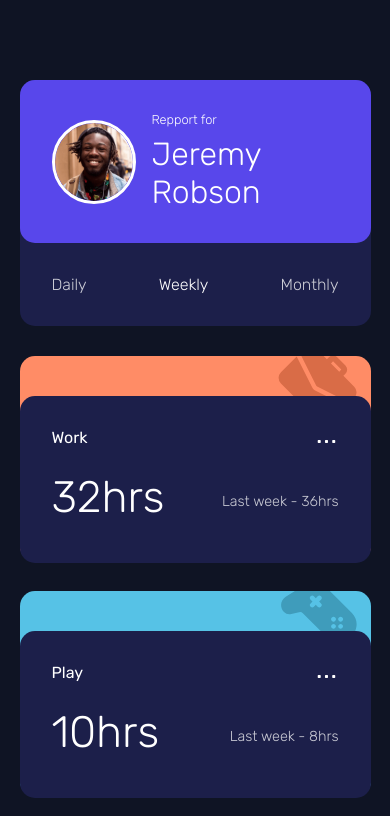
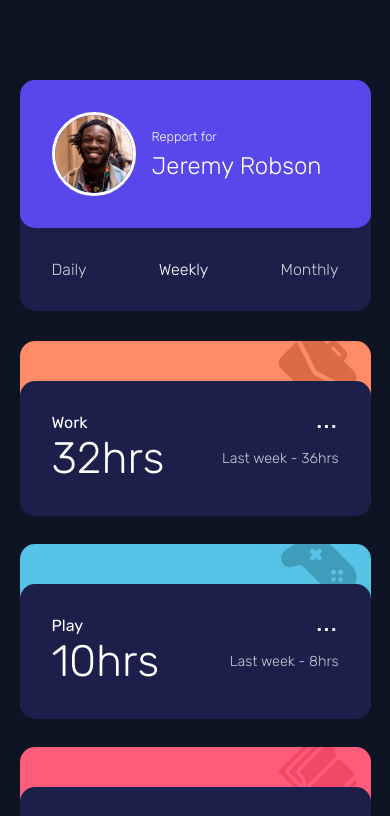
Before and after one commit to mohammedbahnini/time-tracker, a plain HTML site: page index.html in a window 390 px wide. Shown: the top 816 px of the page. Drawn offline with Linux system fonts and the light colour scheme.

Commit message:
fix some height issues

```diff
--- a/sass/style.scss
+++ b/sass/style.scss
@@ -72,6 +72,9 @@ body {
                 }
                 .name{
                     font-weight: 300;
+                    @include mobile-down{
+                        font-size : 1.5rem;
+                    }
                 }
             }
         }
@@ -173,6 +176,7 @@ body {
                 display: flex;
                 justify-content: space-between;
                 align-items: center;
+
             }
             &:hover{
                 background-color: $blue-hover;
@@ -182,6 +186,9 @@ body {
                 justify-content : space-between;
                 align-items: center;
                 margin-bottom : 1.5rem;
+                @include mobile-down{
+                    margin-bottom: 0;
+                }
                 .options{
                     font-weight: bold;
                     letter-spacing: 3px;
@@ -193,6 +200,9 @@ body {
                     font-weight : 300;
                     font-size : 2.75rem;
                     margin-bottom : .5rem;
+                    @include mobile-down{
+                        margin-bottom: 0;
+                    }
             }
             .last-week{
                 font-weight : 300;
```
Also changed, not shown: css/style.css.
